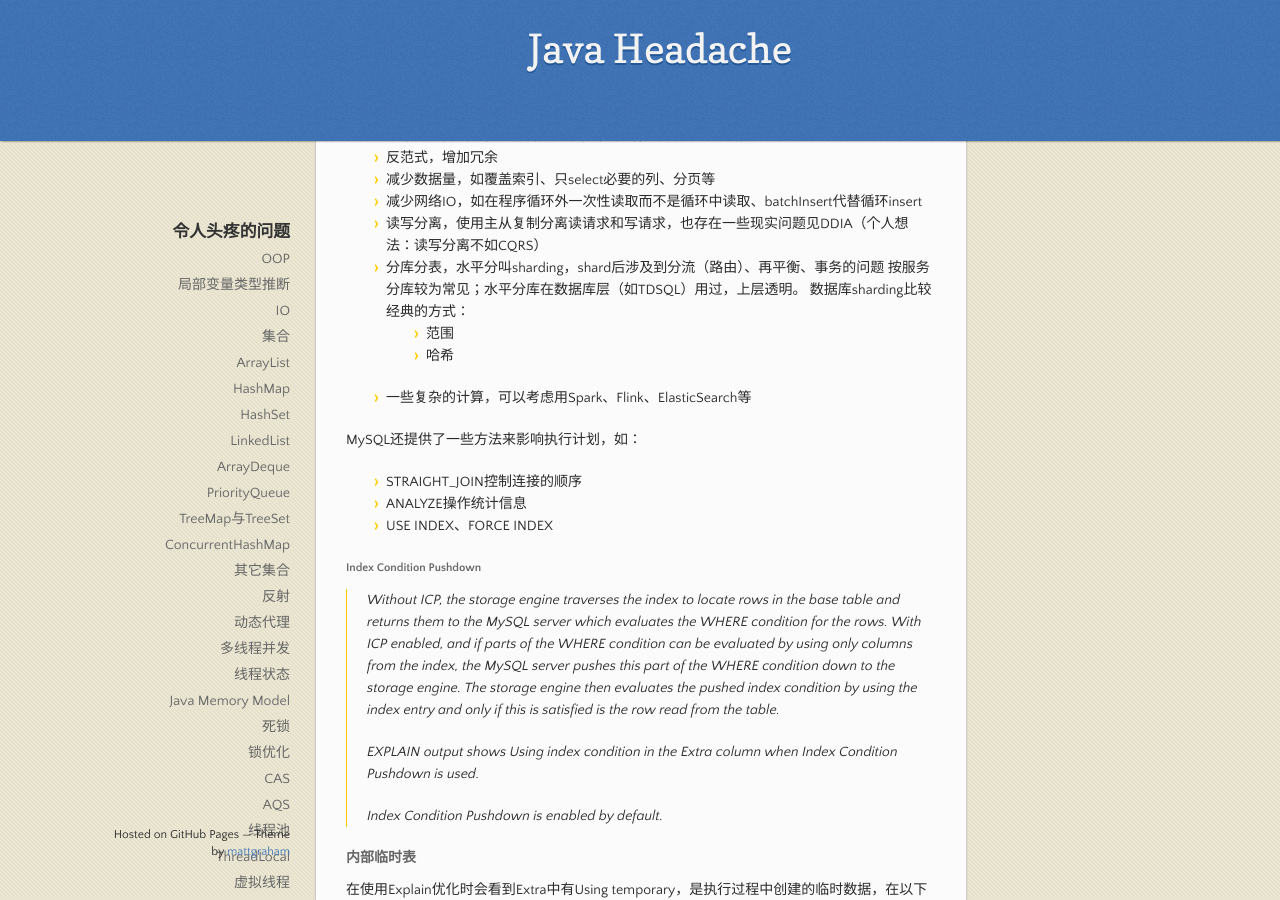
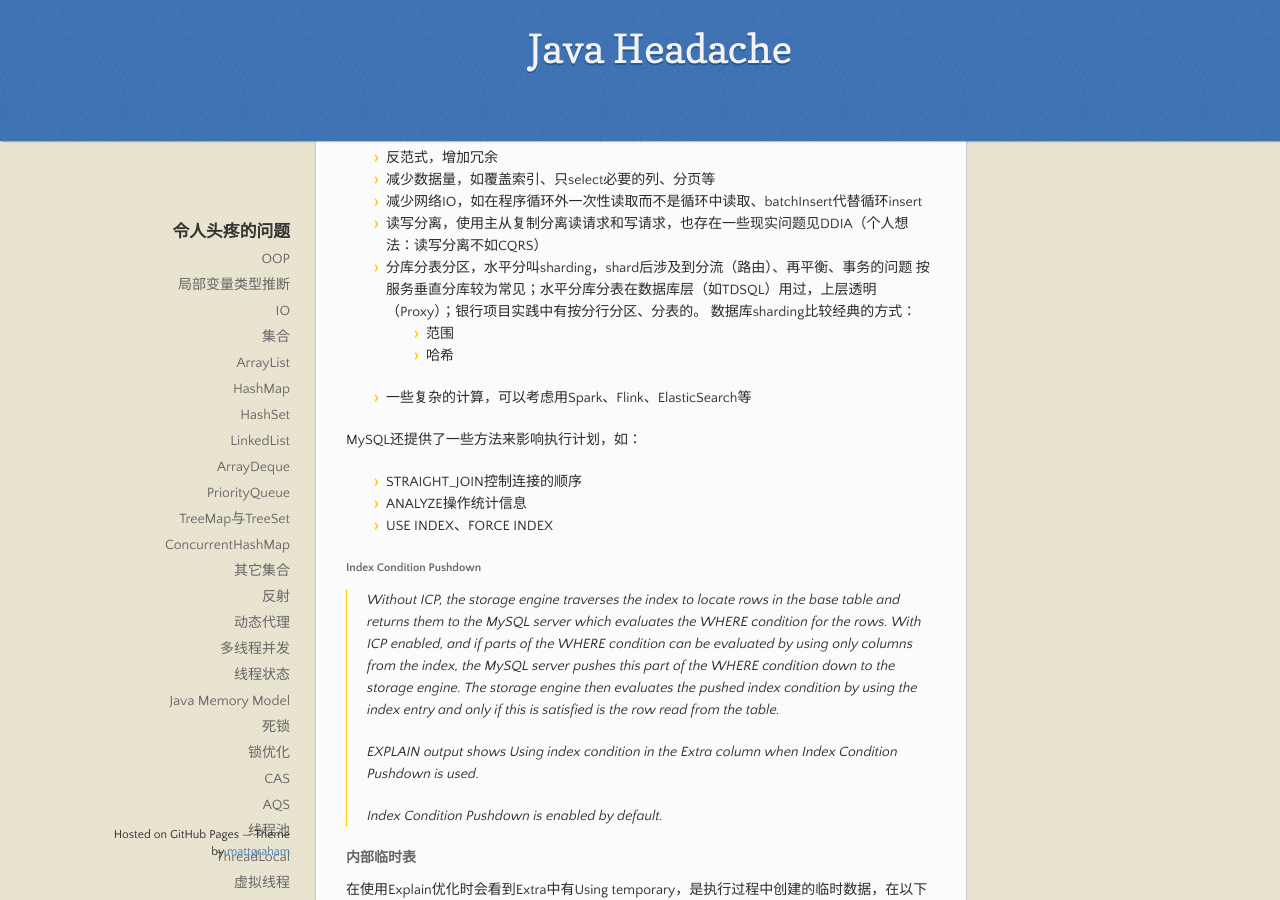
Before and after one commit to lvv9/lvv9.github.io, a Jekyll site: the page built from _posts/2023-05-07-java-headache.md, in a window 1280 px wide and 900 px high, scrolled down 30256 px. Built offline with Jekyll 4.4.1, drawn with Linux system fonts in a browser that asks for light colours; our own code applies the rules of GitHub Pages for plain Markdown files; comment, search, counter and statistics services are not loaded; the repository's description, which GitHub fills in, is left out.

Commit message:
Update 2023-05-07-java-headache.md

```diff
--- a/_posts/2023-05-07-java-headache.md
+++ b/_posts/2023-05-07-java-headache.md
@@ -1233,8 +1233,8 @@ The server uses the controlling parameters in the following order to determine w
 - 减少数据量，如覆盖索引、只select必要的列、分页等
 - 减少网络IO，如在程序循环外一次性读取而不是循环中读取、batchInsert代替循环insert
 - 读写分离，使用主从复制分离读请求和写请求，也存在一些现实问题见DDIA（个人想法：读写分离不如CQRS）
-- 分库分表，水平分叫sharding，shard后涉及到分流（路由）、再平衡、事务的问题
-  按服务分库较为常见；水平分库在数据库层（如TDSQL）用过，上层透明。
+- 分库分表分区，水平分叫sharding，shard后涉及到分流（路由）、再平衡、事务的问题
+  按服务垂直分库较为常见；水平分库分表在数据库层（如TDSQL）用过，上层透明（Proxy）；银行项目实践中有按分行分区、分表的。
   数据库sharding比较经典的方式：
   - 范围
   - 哈希
```
